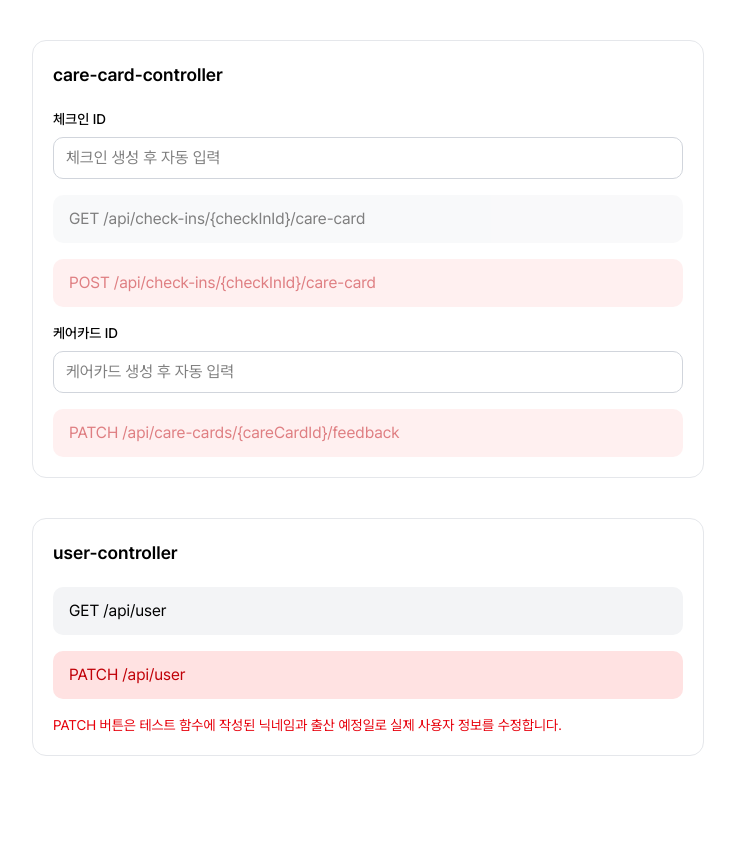
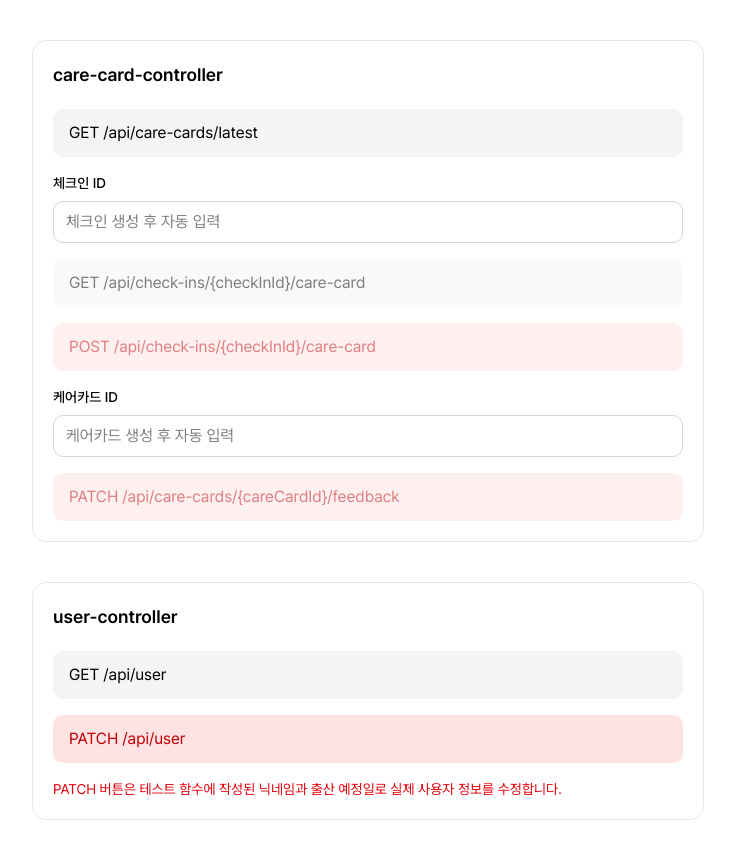
Before and after one commit to Likelion-YeungNam-Univ/14th-Marshmello-web, a React (Vite) app: page /test in a window 1280 px wide. Shown: the part 2128-2987 px from the top of the page, without its empty margins (272-1007 px from the left). Built offline with nearby package versions, Linux system fonts and the light colour scheme; no server answers.

Commit message:
feat: care-cards 컨트롤러 latest 항목 추가

```diff
--- a/src/features/test/carecard-Controller.ts
+++ b/src/features/test/carecard-Controller.ts
@@ -95,6 +95,16 @@ export async function updateCareCardFeedback(
   return response.data
 }
 
+//최근에 케어카드를 받은 날짜
+export async function getCareCardLatest(): Promise<createCareCardResponse> {
+  const url = "/api/care-cards/latest"
+
+  const response =
+    await apiClient.get<createCareCardResponse>(url)
+
+  return response.data
+}
+
 //## API 실행 테스트 함수
 
 export const handleGetCareCard = async (checkInId: number,) => {
--- a/src/pages/test-page.tsx
+++ b/src/pages/test-page.tsx
@@ -30,6 +30,7 @@ import {
 
 // care-card-controller 테스트 함수
 import {
+  getCareCardLatest,
   handleCreateCareCard,
   handleGetCareCard,
   handleUpdateCareCardFeedback,
@@ -56,6 +57,7 @@ import {
   handleGetAuthMe,
   handleGetModelGate,
 } from "@/features/test/auth-Controller"
+
 
 // 테스트 결과를 화면에 표시하기 위한 양식
 type TestResult = {
@@ -647,6 +649,18 @@ export function TestPage() {
 
         {/* 케어카드 조회, 생성 및 피드백 전송 */}
         <ApiSection title="care-card-controller">
+          {/* 가장 최근에 생성된 케어카드 조회 */}
+          <ApiButton
+            currentApi={loadingApi}
+            label="GET /api/care-cards/latest"
+            onClick={() => {
+              void runRequest(
+                "GET /api/care-cards/latest",
+                getCareCardLatest,
+              )
+            }}
+          />
+
           <label>
             <span className="mb-2 block text-sm font-medium">
               체크인 ID
```
